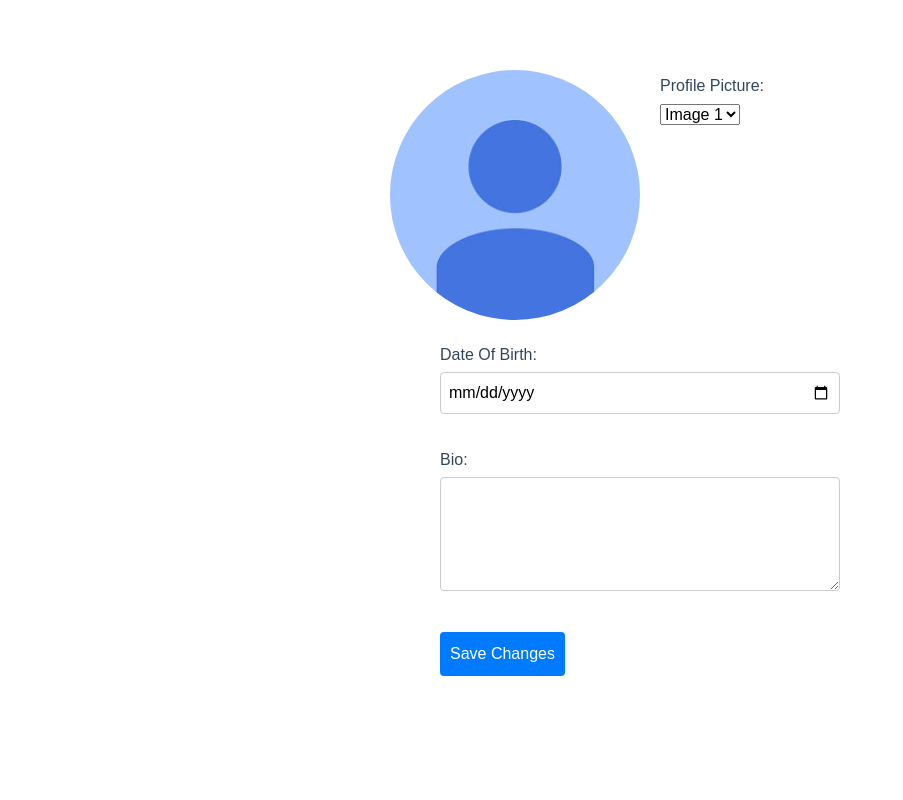
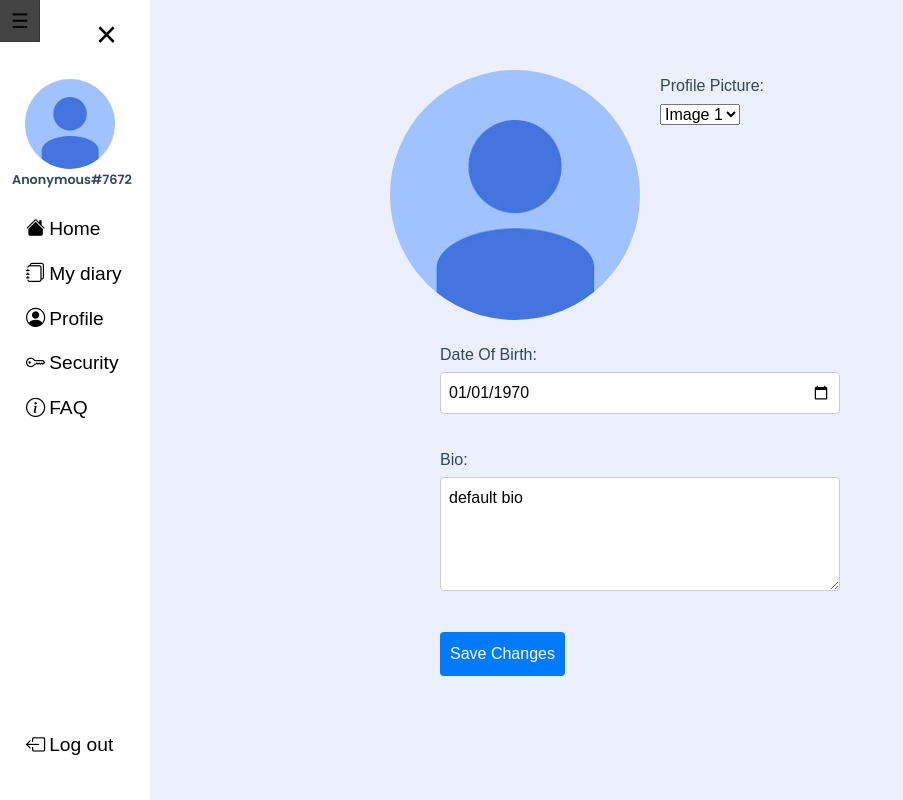
Before and after one commit to darrenoml/FinalProject_Ballers_HCI_DiaryApp, a plain HTML site: page testing.html in a window 1280 px wide. Shown: the whole page, without its empty margins (0-903 px from the left). Drawn offline with nearby package versions, Linux system fonts and the light colour scheme.

Commit message:
Update testing.html

```diff
--- a/testing.html
+++ b/testing.html
@@ -9,6 +9,7 @@
       crossorigin="anonymous"
     />
     <link rel="stylesheet" href="index4.css" />
+    <link rel="stylesheet" href="style.css">
     <script
       src="https://cdn.jsdelivr.net/npm/bootstrap@5.0.2/dist/js/bootstrap.bundle.min.js"
       integrity="sha384-MrcW6ZMFYlzcLA8Nl+NtUVF0sA7MsXsP1UyJoMp4YLEuNSfAP+JcXn/tWtIaxVXM"
@@ -72,7 +73,7 @@
     <div style="text-align: center">
       <center>
         <img
-          id="profilePicture"
+          id="profileImg"
           class="pfp"
           src="defaultpfp.jpg"
           width="290"
@@ -98,7 +99,78 @@ localStorage
 key : value
 user_profile : {username:"", profilePic:"", bioDetail:"", dob:""}
 -->
+<div id="mySidebar" class="sidebar" style="width: 150px;">
+  <div class="col-6 col-sm-3 close">
+    <a href="javascript:void(0)" class="closebtn" onclick="closeNav()">
+      ×
+    </a>
+  </div>
 
+  <div id="sb-header" class="container sidebar-header">
+    <div class="row">
+      <div class="col-6">
+        <img src="defaultpfp.jpg" class="rounded-circle shadow-4 avatar" alt="Avatar">
+      </div>
+    </div>
+
+    <!-- Force next columns to break to new line -->
+    <div class="row text-center">
+      <div class="col-6">
+        <p class="text-profile text-center">Anonymous#7672</p>
+      </div>
+    </div>
+  </div>
+
+  <div class="sidebar-content">
+
+    <div class="nav-pills">
+        <a href="Homepagemain.html">
+          <i class="bi bi-house-fill px-1"></i>
+          <span>Home</span>
+        </a>
+      </div>
+
+      <div class="nav-pills">
+        <a href="RevisedHomepage.html">
+          <i class="bi bi-journals px-1"></i>
+          <span>My diary</span>
+        </a>
+      </div>
+
+    <div class="nav-pills">
+      <a href="testing.html">
+        <i class="bi bi-person-circle px-1"></i>
+        <span>Profile</span>
+      </a>
+    </div>
+
+    <div class="nav-pills">
+      <a href="#">
+        <i class="bi bi-key px-1"></i>
+        <span>Security</span>
+      </a>
+    </div>
+
+    <div class="nav-pills">
+      <a href="#">
+        <i class="bi bi-info-circle px-1"></i>
+        <span>FAQ</span>
+      </a>
+    </div>
+
+    <div class="nav-pills last-item">
+      <a href="#">
+        <i class="bi bi-box-arrow-left px-1"></i>
+        <span>Log out</span>
+      </a>
+    </div>
+
+  </div>
+</div>
+<div class="s">
+
+  <button class="openbtn" onclick="openNav()" style="position: absolute; top: 0; left: 0; z-index: 1;">☰</button>
+</div>
     <form action="" method="">
       <label for="profilePicture">Profile Picture:</label>
       <select id="profilePicture" name="profilePicture">
```
